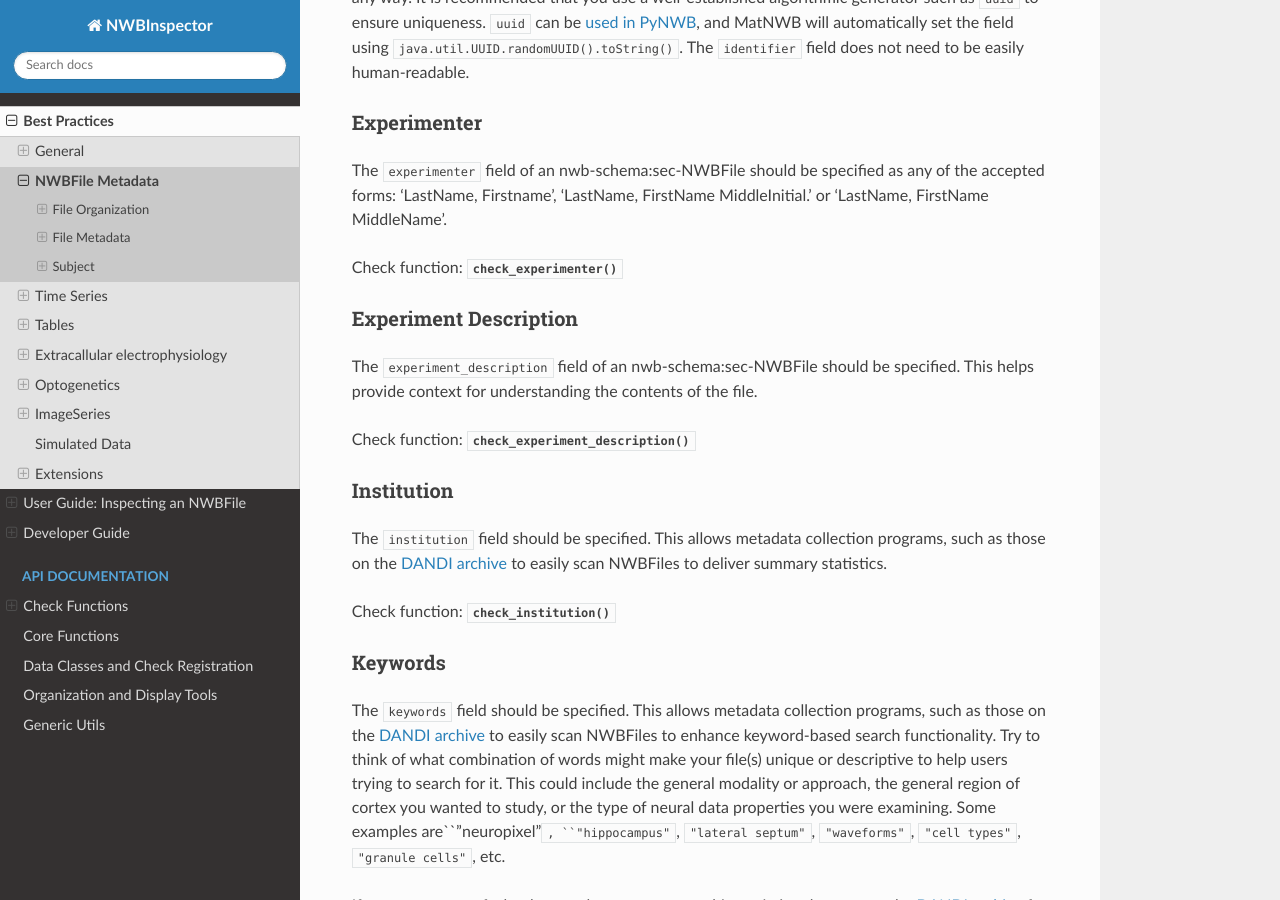
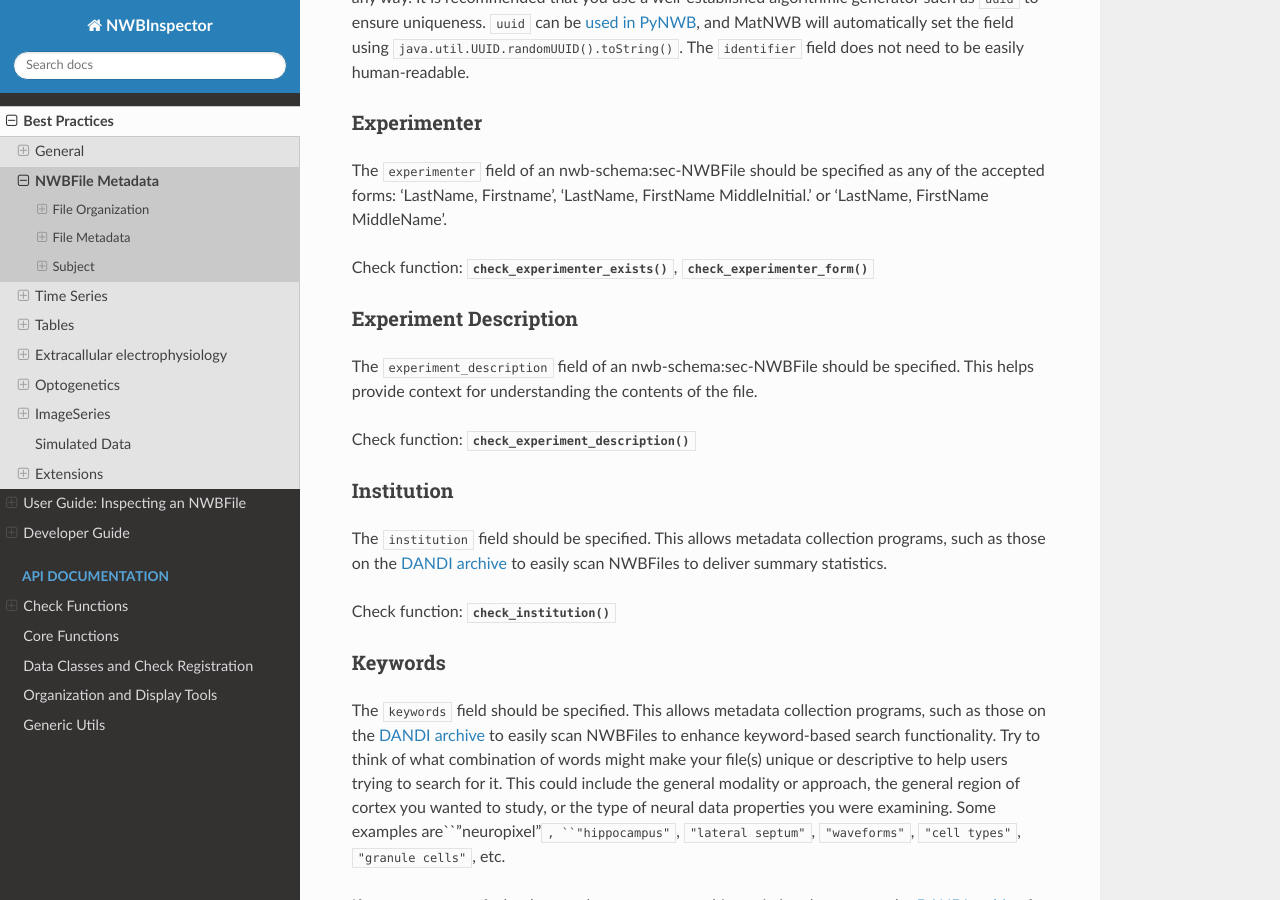
Before and after one commit to NeurodataWithoutBorders/nwbinspector, a Sphinx documentation site: the page built from docs/best_practices/nwbfile_metadata.rst, in a window 1280 px wide and 900 px high, scrolled down 1872 px. Built offline with Sphinx 7.4.7 and the Read the Docs theme 2.0.0, drawn with Linux system fonts in a browser that asks for light colours.

Commit message:
fix link to experimenter check functions

```diff
--- a/docs/best_practices/nwbfile_metadata.rst
+++ b/docs/best_practices/nwbfile_metadata.rst
@@ -102,8 +102,8 @@ Experimenter
 
 The ``experimenter`` field of an :ref:`nwb-schema:sec-NWBFile` should be specified as any of the accepted forms: 'LastName, Firstname', 'LastName, FirstName MiddleInitial.' or 'LastName, FirstName MiddleName'.
 
-Check function: :py:meth:`~nwbinspector.checks.nwbfile_metadata.check_experimenter`
-
+Check function: :py:meth:`~nwbinspector.checks.nwbfile_metadata.check_experimenter_exists`,
+:py:meth:`~nwbinspector.checks.nwbfile_metadata.check_experimenter_form`
 
 
 .. _best_practice_experiment_description:
```
